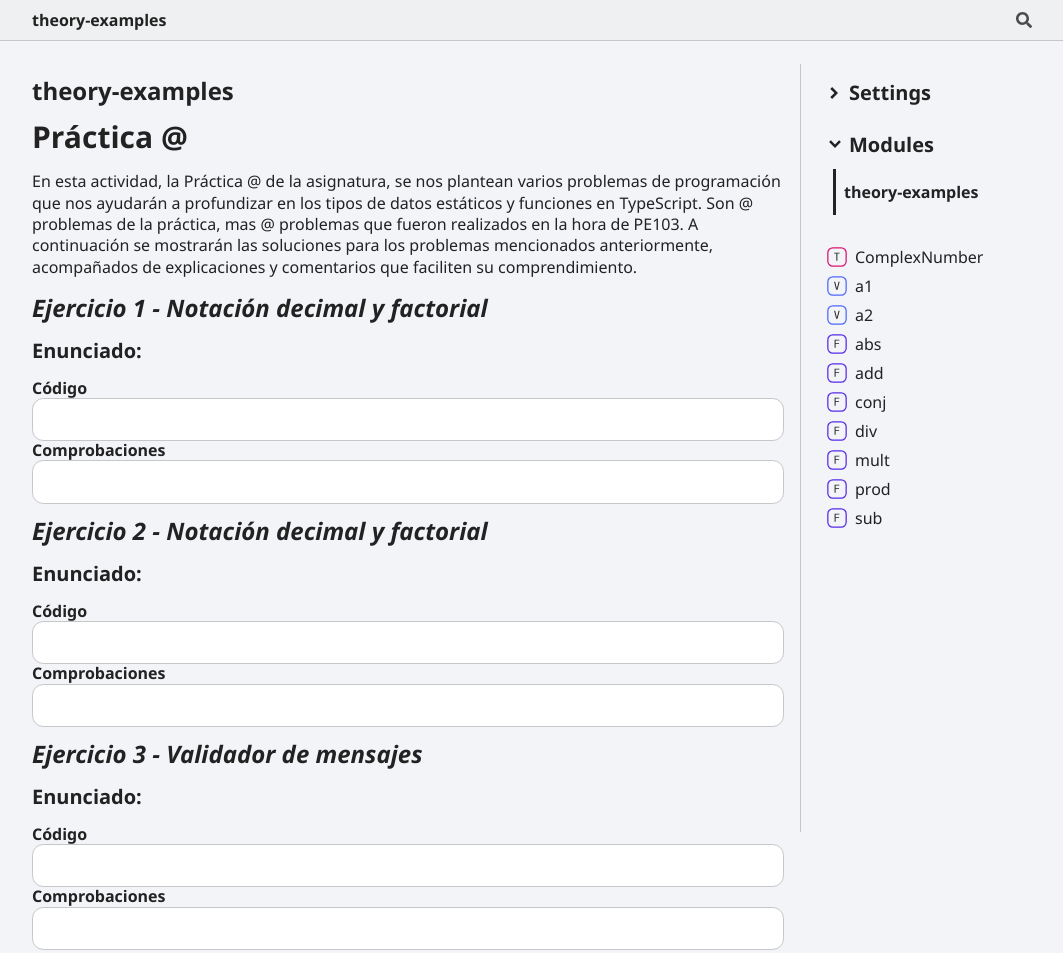
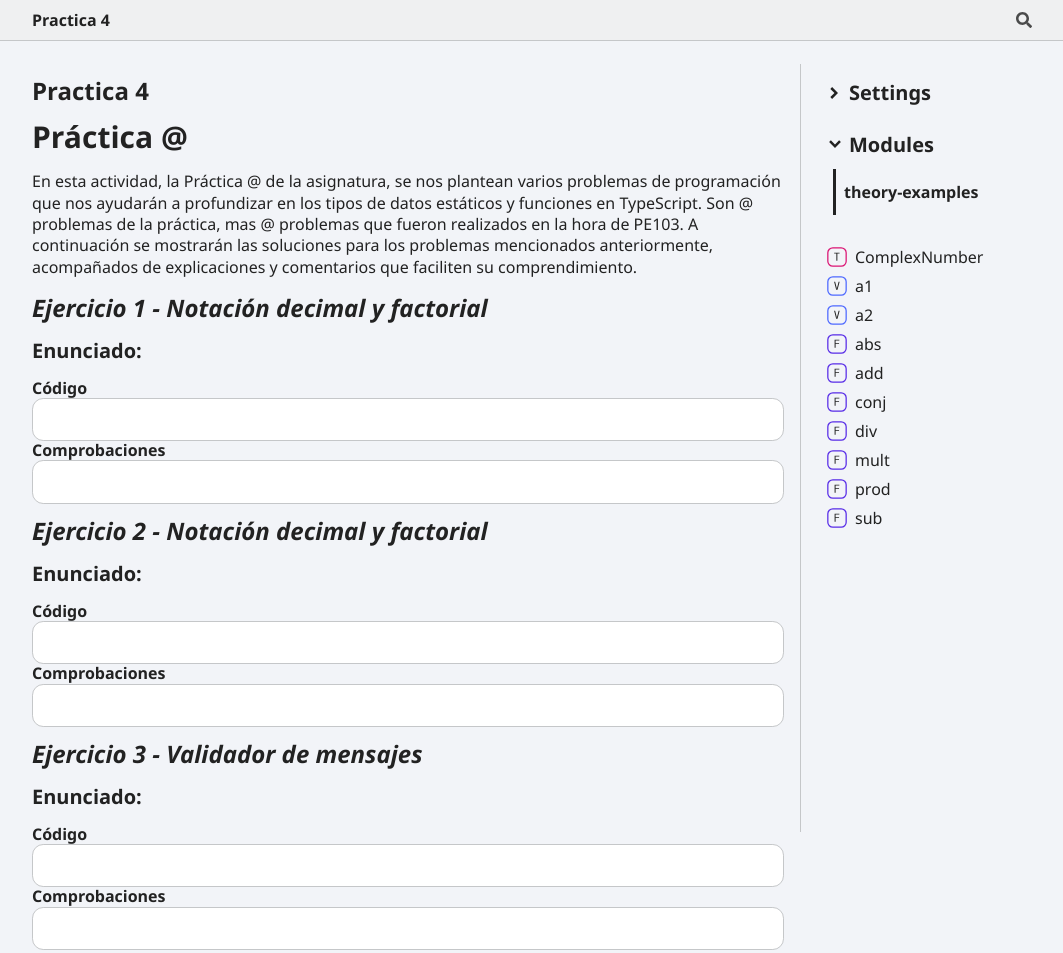
Before and after one commit to edurguezsb/DSI-Pct7-PE103-ejercicio, a website: page docs/index.html in a window 1280 px wide. Shown: the top 953 px of the page, without its empty margins (96-1159 px from the left). Drawn offline with Linux system fonts and the light colour scheme.

Commit message:
nuevo commit

```diff
--- a/docs/index.html
+++ b/docs/index.html
@@ -1,4 +1,4 @@
-<!DOCTYPE html><html class="default" lang="en"><head><meta charSet="utf-8"/><meta http-equiv="x-ua-compatible" content="IE=edge"/><title>theory-examples</title><meta name="description" content="Documentation for theory-examples"/><meta name="viewport" content="width=device-width, initial-scale=1"/><link rel="stylesheet" href="assets/style.css"/><link rel="stylesheet" href="assets/highlight.css"/><script async src="assets/search.js" id="search-script"></script></head><body><script>document.documentElement.dataset.theme = localStorage.getItem("tsd-theme") || "os"</script><header class="tsd-page-toolbar">
+<!DOCTYPE html><html class="default" lang="en"><head><meta charSet="utf-8"/><meta http-equiv="x-ua-compatible" content="IE=edge"/><title>Practica 4</title><meta name="description" content="Documentation for Practica 4"/><meta name="viewport" content="width=device-width, initial-scale=1"/><link rel="stylesheet" href="assets/style.css"/><link rel="stylesheet" href="assets/highlight.css"/><script async src="assets/search.js" id="search-script"></script></head><body><script>document.documentElement.dataset.theme = localStorage.getItem("tsd-theme") || "os"</script><header class="tsd-page-toolbar">
 <div class="tsd-toolbar-contents container">
 <div class="table-cell" id="tsd-search" data-base=".">
 <div class="field"><label for="tsd-search-field" class="tsd-widget tsd-toolbar-icon search no-caption"><svg width="16" height="16" viewBox="0 0 16 16" fill="none"><path d="M15.7824 13.833L12.6666 10.7177C12.5259 10.5771 12.3353 10.499 12.1353 10.499H11.6259C12.4884 9.39596 13.001 8.00859 13.001 6.49937C13.001 2.90909 10.0914 0 6.50048 0C2.90959 0 0 2.90909 0 6.49937C0 10.0896 2.90959 12.9987 6.50048 12.9987C8.00996 12.9987 9.39756 12.4863 10.5008 11.6239V12.1332C10.5008 12.3332 10.5789 12.5238 10.7195 12.6644L13.8354 15.7797C14.1292 16.0734 14.6042 16.0734 14.8948 15.7797L15.7793 14.8954C16.0731 14.6017 16.0731 14.1267 15.7824 13.833ZM6.50048 10.499C4.29094 10.499 2.50018 8.71165 2.50018 6.49937C2.50018 4.29021 4.28781 2.49976 6.50048 2.49976C8.71001 2.49976 10.5008 4.28708 10.5008 6.49937C10.5008 8.70852 8.71314 10.499 6.50048 10.499Z" fill="var(--color-text)"></path></svg></label><input type="text" id="tsd-search-field" aria-label="Search"/></div>
@@ -6,12 +6,12 @@
 <div id="tsd-toolbar-links"></div></div>
 <ul class="results">
 <li class="state loading">Preparing search index...</li>
-<li class="state failure">The search index is not available</li></ul><a href="index.html" class="title">theory-examples</a></div>
+<li class="state failure">The search index is not available</li></ul><a href="index.html" class="title">Practica 4</a></div>
 <div class="table-cell" id="tsd-widgets"><a href="#" class="tsd-widget tsd-toolbar-icon menu no-caption" data-toggle="menu" aria-label="Menu"><svg width="16" height="16" viewBox="0 0 16 16" fill="none"><rect x="1" y="3" width="14" height="2" fill="var(--color-text)"></rect><rect x="1" y="7" width="14" height="2" fill="var(--color-text)"></rect><rect x="1" y="11" width="14" height="2" fill="var(--color-text)"></rect></svg></a></div></div></header>
 <div class="container container-main">
 <div class="col-8 col-content">
 <div class="tsd-page-title">
-<h2>theory-examples</h2></div>
+<h2>Practica 4</h2></div>
 <div class="tsd-panel tsd-typography">
 <a href="#práctica-" id="práctica-" style="color: inherit; text-decoration: none;">
   <h1>Práctica @</h1>
--- a/package.json
+++ b/package.json
@@ -5,6 +5,7 @@
   "main": "index.js",
   "scripts": {
     "start": "tsc-watch --onSuccess \"node dist/ejercicio-8.js\""
+
   },
   "keywords": [],
   "author": "",
```
Also changed, not shown: src/ejercicio-1.ts (+5 -5 lines).
